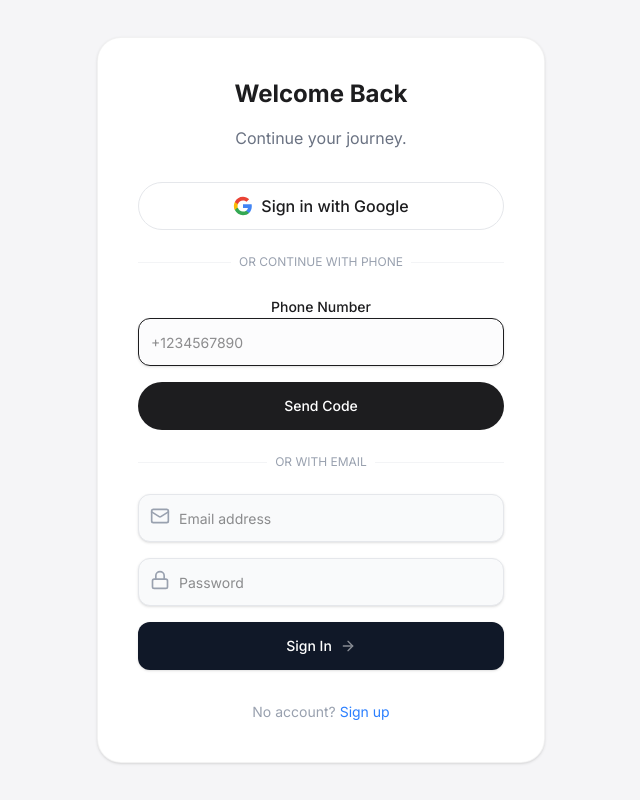
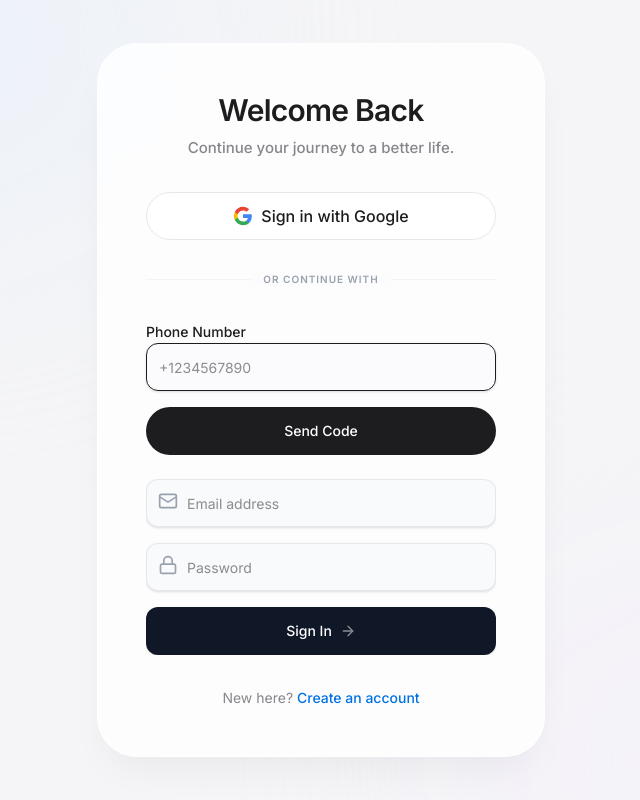
Before and after one commit to 3dmanila-source/lifetime, a Next.js app: page /login in a window 1280 px wide. Shown: the whole page, without its empty margins (319-959 px from the left). Built offline with nearby package versions, Linux system fonts and the light colour scheme.

Commit message:
feat: Unify auth page with premium design and animations

```diff
--- a/app/(auth)/login/page.tsx
+++ b/app/(auth)/login/page.tsx
@@ -1,47 +1,10 @@
-"use client";
-
-import Link from "next/link"
-import { GoogleAuthButton } from "@/components/auth/GoogleAuthButton"
-import { PhoneAuthForm } from "@/components/auth/PhoneAuthForm"
-import EmailAuthForm from "@/components/auth/EmailAuthForm"
+import AuthPage from "@/components/auth/AuthPage"
+import { Suspense } from 'react'
 
 export default function LoginPage() {
     return (
-        <div className="min-h-screen flex items-center justify-center bg-[#F5F5F7] p-4">
-            <div className="max-w-md w-full bg-white rounded-3xl p-10 shadow-sm border border-black/5 text-center">
-                <h1 className="text-2xl font-bold mb-4">Welcome Back</h1>
-                <p className="text-gray-500 mb-8">Continue your journey.</p>
-
-                <div className="space-y-6">
-                    <GoogleAuthButton text="Sign in with Google" />
-
-                    <div className="relative">
-                        <div className="absolute inset-0 flex items-center">
-                            <span className="w-full border-t border-gray-100" />
-                        </div>
-                        <div className="relative flex justify-center text-xs uppercase">
-                            <span className="bg-white px-2 text-gray-400">Or continue with phone</span>
-                        </div>
-                    </div>
-
-                    <PhoneAuthForm />
-
-                    <div className="relative">
-                        <div className="absolute inset-0 flex items-center">
-                            <span className="w-full border-t border-gray-100" />
-                        </div>
-                        <div className="relative flex justify-center text-xs uppercase">
-                            <span className="bg-white px-2 text-gray-400">Or with email</span>
-                        </div>
-                    </div>
-
-                    <EmailAuthForm mode="login" />
-                </div>
-
-                <div className="mt-8 text-sm text-gray-400">
-                    No account? <Link href="/signup" className="text-blue-500 hover:underline">Sign up</Link>
-                </div>
-            </div>
-        </div>
-    );
+        <Suspense fallback={<div>Loading...</div>}>
+            <AuthPage initialMode="login" />
+        </Suspense>
+    )
 }
--- a/app/(auth)/signup/page.tsx
+++ b/app/(auth)/signup/page.tsx
@@ -1,64 +1,5 @@
-"use client";
-
-import Link from "next/link"
-import { ArrowLeft } from "lucide-react"
-import { GoogleAuthButton } from "@/components/auth/GoogleAuthButton"
-import { PhoneAuthForm } from "@/components/auth/PhoneAuthForm"
-import EmailAuthForm from "@/components/auth/EmailAuthForm"
+import { redirect } from 'next/navigation'
 
 export default function SignupPage() {
-    return (
-        <div className="min-h-screen flex flex-col items-center justify-center bg-[#F5F5F7] p-4 text-[#1D1D1F]">
-
-            <div className="w-full max-w-md bg-white rounded-3xl p-8 md:p-12 shadow-[0_20px_40px_rgba(0,0,0,0.04)] border border-white/50">
-                <div className="mb-8">
-                    <Link href="/" className="inline-flex items-center text-sm text-[#86868B] hover:text-[#1D1D1F] transition-colors mb-6">
-                        <ArrowLeft className="mr-2 h-4 w-4" />
-                        Back to Home
-                    </Link>
-                    <h1 className="text-3xl font-bold tracking-tight mb-2">Create your Life Bank</h1>
-                    <p className="text-[#86868B]">
-                        Start your journey.
-                    </p>
-                </div>
-
-                <div className="space-y-6">
-                    <GoogleAuthButton text="Sign up with Google" />
-
-                    <div className="relative">
-                        <div className="absolute inset-0 flex items-center">
-                            <span className="w-full border-t border-gray-100" />
-                        </div>
-                        <div className="relative flex justify-center text-xs uppercase">
-                            <span className="bg-white px-2 text-gray-400">Or continue with phone</span>
-                        </div>
-                    </div>
-
-                    <PhoneAuthForm />
-
-                    <div className="relative">
-                        <div className="absolute inset-0 flex items-center">
-                            <span className="w-full border-t border-gray-100" />
-                        </div>
-                        <div className="relative flex justify-center text-xs uppercase">
-                            <span className="bg-white px-2 text-gray-400">Or with email</span>
-                        </div>
-                    </div>
-
-                    <EmailAuthForm mode="signup" />
-                </div>
-
-                <div className="mt-8 text-center text-sm">
-                    <span className="text-[#86868B]">Already have an account? </span>
-                    <Link href="/login" className="font-medium text-[#0071e3] hover:underline">
-                        Sign in
-                    </Link>
-                </div>
-            </div>
-
-            <p className="mt-8 text-xs text-[#86868B] max-w-sm text-center">
-                By clicking continue, you agree to our Terms of Service and Privacy Policy.
-            </p>
-        </div>
-    )
+    redirect('/login')
 }
--- /dev/null
+++ b/components/auth/AuthPage.tsx
@@ -0,0 +1,94 @@
+'use client'
+
+import { useState } from 'react'
+import { motion, AnimatePresence } from 'framer-motion'
+import { GoogleAuthButton } from '@/components/auth/GoogleAuthButton'
+import { PhoneAuthForm } from '@/components/auth/PhoneAuthForm'
+import EmailAuthForm from '@/components/auth/EmailAuthForm'
+
+interface AuthPageProps {
+    initialMode?: 'login' | 'signup'
+}
+
+export default function AuthPage({ initialMode = 'login' }: AuthPageProps) {
+    const [mode, setMode] = useState<'login' | 'signup'>(initialMode)
+
+    const toggleMode = () => {
+        setMode(prev => prev === 'login' ? 'signup' : 'login')
+    }
+
+    return (
+        <div className="min-h-screen flex items-center justify-center bg-[#F5F5F7] p-4 text-[#1D1D1F]">
+            {/* Background elements for subtle depth */}
+            <div className="fixed inset-0 pointer-events-none">
+                <div className="absolute top-[-20%] left-[-10%] w-[50%] h-[50%] bg-blue-100/30 rounded-full blur-[120px]" />
+                <div className="absolute bottom-[-20%] right-[-10%] w-[50%] h-[50%] bg-purple-100/30 rounded-full blur-[120px]" />
+            </div>
+
+            <motion.div
+                layout
+                initial={{ opacity: 0, y: 20 }}
+                animate={{ opacity: 1, y: 0 }}
+                transition={{ duration: 0.6, ease: [0.16, 1, 0.3, 1] }}
+                className="w-full max-w-md bg-white/80 backdrop-blur-xl rounded-[2.5rem] p-8 md:p-12 shadow-[0_20px_40px_-12px_rgba(0,0,0,0.06)] border border-white/60 relative z-10"
+            >
+                <div className="mb-8 text-center">
+                    <AnimatePresence mode="wait">
+                        <motion.div
+                            key={mode === 'login' ? 'title-login' : 'title-signup'}
+                            initial={{ opacity: 0, y: 10 }}
+                            animate={{ opacity: 1, y: 0 }}
+                            exit={{ opacity: 0, y: -10 }}
+                            transition={{ duration: 0.3 }}
+                        >
+                            <h1 className="text-3xl font-semibold tracking-tight mb-2 text-[#1d1d1f]">
+                                {mode === 'login' ? 'Welcome Back' : 'Create your Life Bank'}
+                            </h1>
+                            <p className="text-[#86868B] text-[15px] font-medium leading-relaxed">
+                                {mode === 'login' ? 'Continue your journey to a better life.' : 'Start your journey to self-improvement.'}
+                            </p>
+                        </motion.div>
+                    </AnimatePresence>
+                </div>
+
+                <div className="space-y-6">
+                    <GoogleAuthButton text={mode === 'login' ? "Sign in with Google" : "Sign up with Google"} />
+
+                    <div className="relative py-2">
+                        <div className="absolute inset-0 flex items-center">
+                            <span className="w-full border-t border-gray-100" />
+                        </div>
+                        <div className="relative flex justify-center text-[10px] tracking-widest uppercase font-semibold">
+                            <span className="bg-[#fcfcfd] px-3 text-gray-400">Or continue with</span>
+                        </div>
+                    </div>
+
+                    <PhoneAuthForm />
+
+                    <AnimatePresence mode="wait">
+                        <motion.div
+                            key={mode}
+                            initial={{ opacity: 0, height: 0 }}
+                            animate={{ opacity: 1, height: 'auto' }}
+                            exit={{ opacity: 0, height: 0 }}
+                            transition={{ duration: 0.3 }}
+                            className="overflow-hidden"
+                        >
+                            <EmailAuthForm mode={mode} />
+                        </motion.div>
+                    </AnimatePresence>
+                </div>
+
+                <div className="mt-8 text-center text-[14px]">
+                    <span className="text-[#86868B]">{mode === 'login' ? "New here? " : "Already have an account? "}</span>
+                    <button
+                        onClick={toggleMode}
+                        className="font-medium text-[#0071e3] hover:text-[#0077ED] transition-colors focus:outline-none"
+                    >
+                        {mode === 'login' ? "Create an account" : "Sign in"}
+                    </button>
+                </div>
+            </motion.div>
+        </div>
+    )
+}
```
